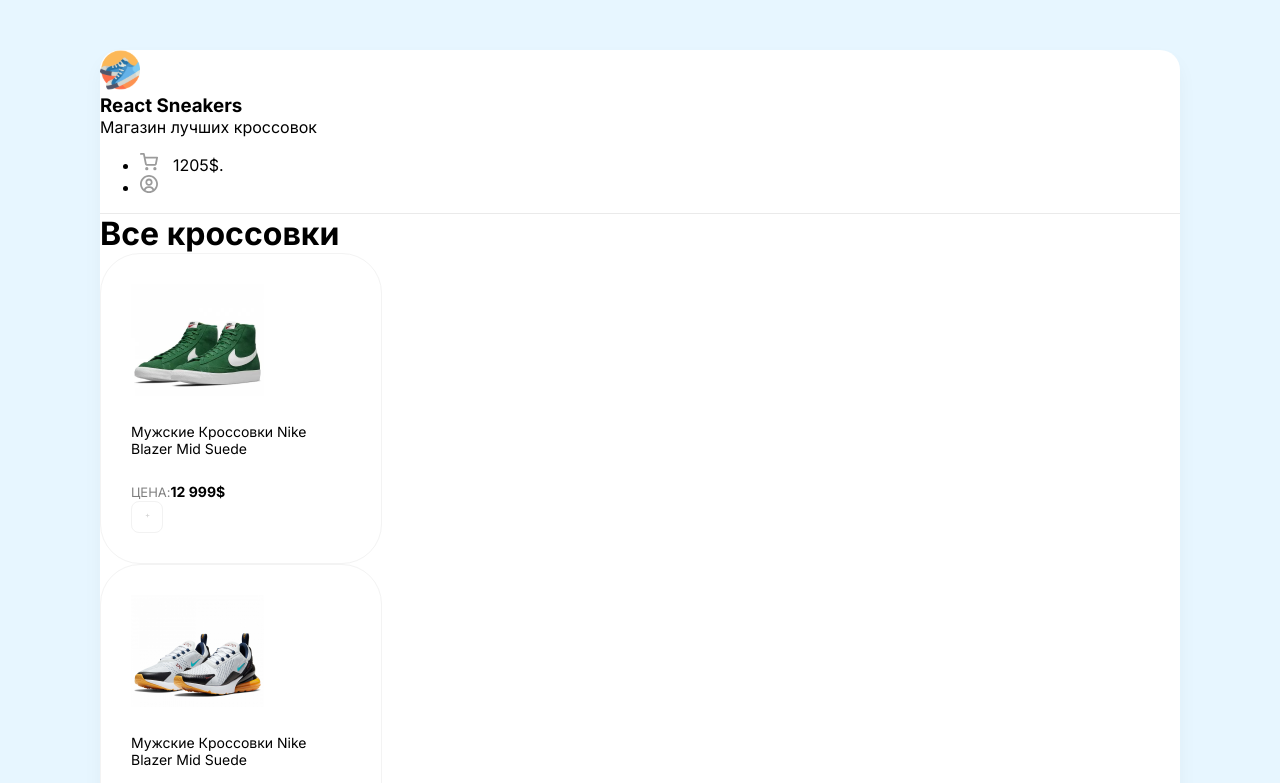
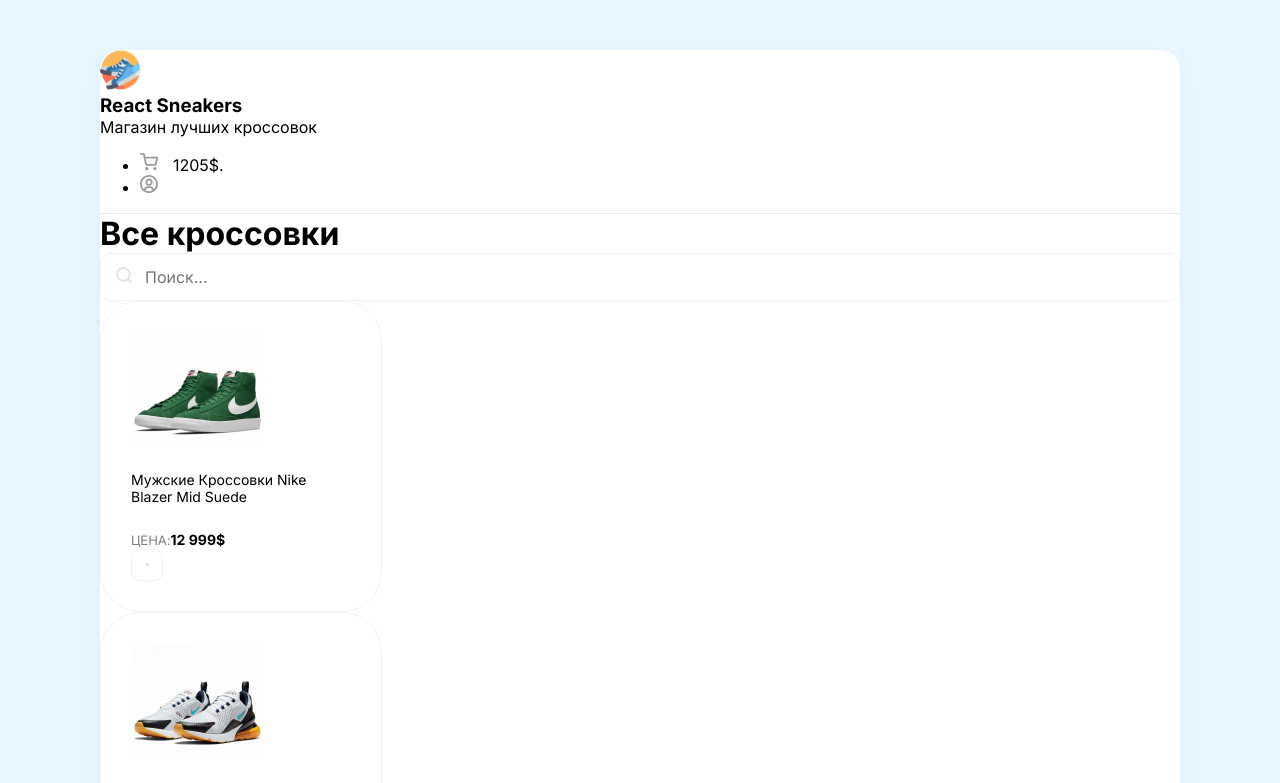
Before and after one commit to lana-tsiv/react_sneakers, a React (Create React App) app: page / in a window 1280 px wide. Shown: the top 783 px of the page. Built offline with nearby package versions, Linux system fonts and the light colour scheme.

Commit message:
feat: add search input

```diff
--- a/src/App.js
+++ b/src/App.js
@@ -21,7 +21,14 @@
         </ul>
       </header>
       <div className="content p-40 ">
-        <h1 className="mb-40">Все кроссовки</h1>
+        <div className="d-flex align-center justify-between mb-40">
+          <h1>Все кроссовки</h1>
+          <div className="search-block d-flex">
+            <img src="/img/search.svg" alt="search" />
+            <input placeholder="Поиск..." />
+          </div>
+        </div>
+
         <div className="d-flex">
           <div className="card">
             <img
--- a/src/index.scss
+++ b/src/index.scss
@@ -4,6 +4,10 @@
   -webkit-font-smoothing: antialiased;
   -moz-osx-font-smoothing: grayscale;
   background-color: #e7f6ff;
+}
+
+* {
+  font-family: "Inter", system-ui;
 }
 
 .wrapper {
@@ -64,3 +68,16 @@
   width: 32px;
   cursor: pointer;
 }
+
+.search-block {
+  border: 1px solid #f3f3f3;
+  border-radius: 10px;
+  padding: 0 15px;
+
+  input {
+    border: 0;
+    padding: 13px;
+    font-size: 16px;
+    width: 200px;
+  }
+}
```
Also changed, not shown: public/img/search.svg (added).
